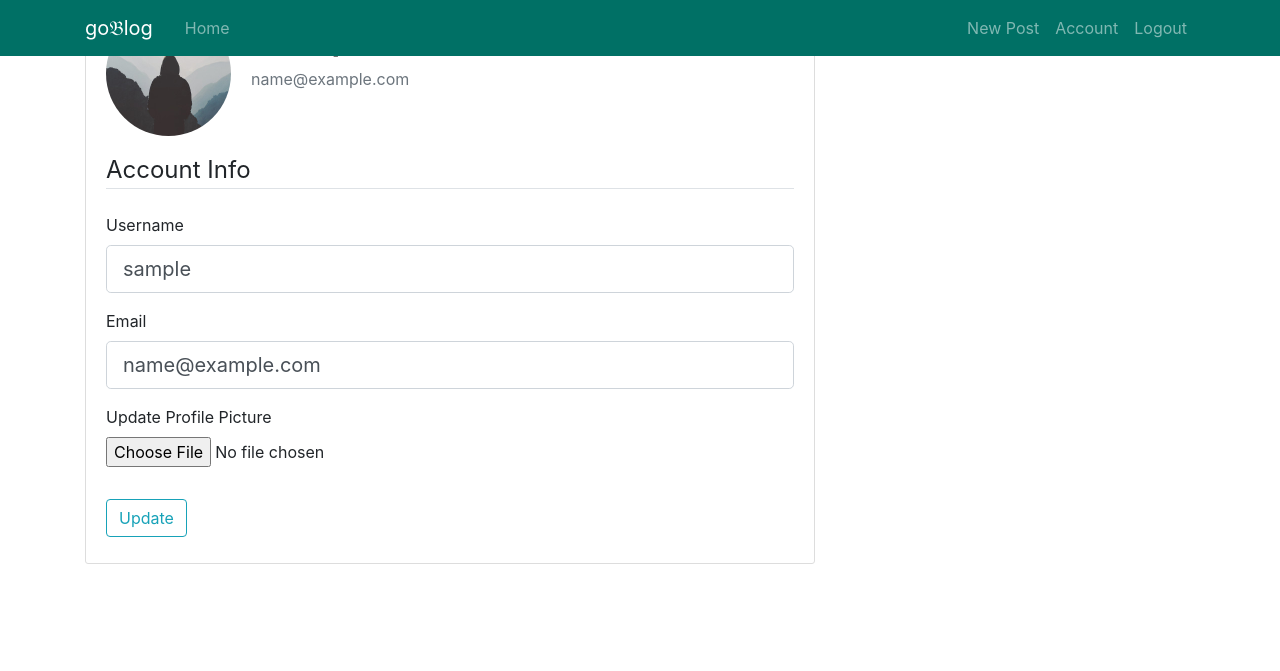
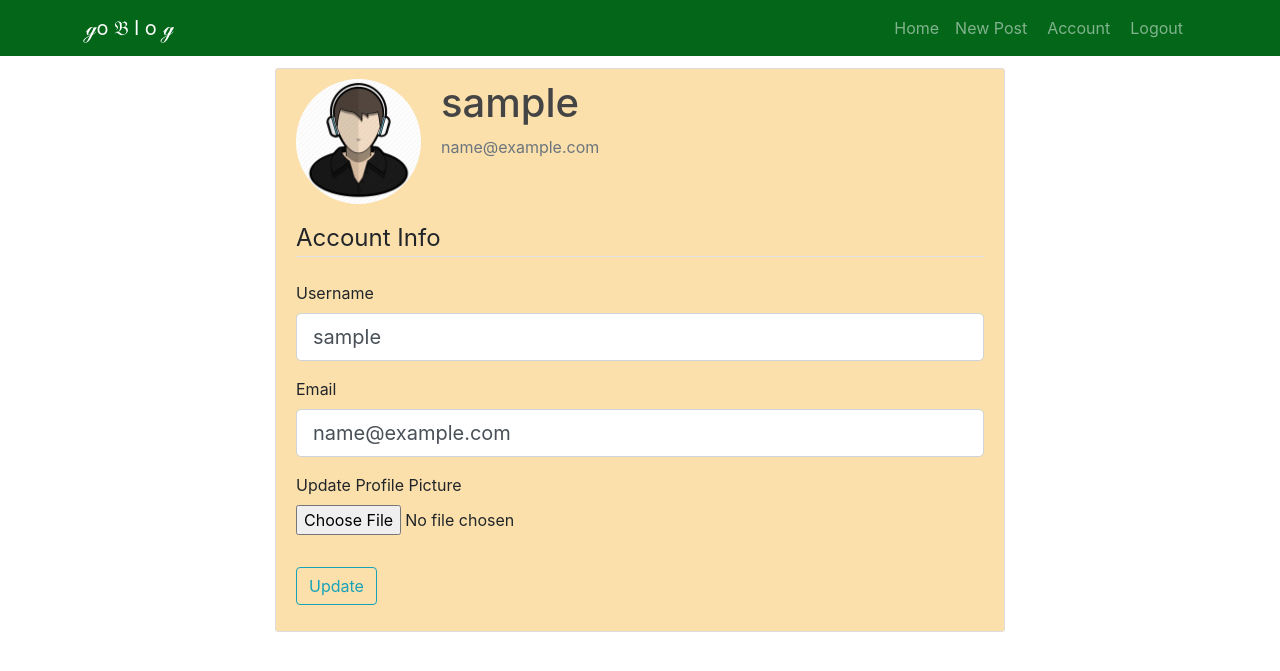
Before and after one commit to palvaibhav/go-blog, a Flask app: page /account in a window 1280 px wide. Shown: the top 671 px of the page. Run offline with Flask 2, Linux system fonts and the light colour scheme; the visitor is signed in with stand-in values (Sample User, id 1); data comes from the database, SQL or seed files in the repository; some libraries are stand-ins or nearby versions.

Commit message:
update style.css and layout.html

```diff
--- a/goblog/static/style.css
+++ b/goblog/static/style.css
@@ -14,7 +14,7 @@ h6 {
 }
 
 .bg-navcol {
-  background-color: #007065;
+  background-color: #036619;
 }
 
 .site-header .navbar-nav .nav-link {
@@ -29,8 +29,11 @@ h6 {
   font-weight: 500;
 }
 
+.make-center{
+  margin : 20px auto;
+}
 .content-section {
-  background: #ffffff;
+  background: #fbe0ac;
   padding: 10px 20px;
   border: 1px solid #dddddd;
   border-radius: 3px;
@@ -38,7 +41,7 @@ h6 {
 }
 
 .article-title {
-  color: #444444;
+  color: #1b012c;
 }
 
 a.article-title:hover {
--- a/goblog/templates/layout.html
+++ b/goblog/templates/layout.html
@@ -25,26 +25,25 @@
 
 <body>
     <header class="site-header">
-        <nav class="navbar navbar-expand-md bg-navcol navbar-dark fixed-top">
-            <div class="container ncoll">
-                <a class="navbar-brand mr-4" href="{{ url_for('main.home') }}">go&Bfr;log</a>
+        <nav class="navbar navbar-expand-md navbar-dark bg-navcol fixed-top">
+            <div class="container">
+                <a class="navbar-brand mr-4" href="{{ url_for('main.home') }}">&gscr;o &Bfr; l o &gscr;</a>
                 <button class="navbar-toggler" type="button" data-toggle="collapse" data-target="#navbarToggle"
                     aria-controls="navbarToggle" aria-expanded="false" aria-label="Toggle navigation">
                     <span class="navbar-toggler-icon"></span>
                 </button>
                 <div class="collapse navbar-collapse" id="navbarToggle">
-                    <div class="navbar-nav mr-auto">
+                    <!-- Navbar Right Side -->
+                    <div class="navbar-nav ml-auto">
                         <a class="nav-item nav-link" href="{{ url_for('main.home') }}">Home</a>
-                    </div>
-                    <!-- Navbar Right Side -->
-                    <div class="navbar-nav">
+
                         {% if current_user.is_authenticated %}
-                            <a class="nav-item nav-link" href="{{ url_for('posts.new_post') }}">New Post</a>
-                            <a class="nav-item nav-link" href="{{ url_for('users.account') }}">Account</a>
-                            <a class="nav-item nav-link" href="{{ url_for('users.logout') }}">Logout</a>
+                            <a class="nav-item nav-link mr-1" href="{{ url_for('posts.new_post') }}">New Post</a>
+                            <a class="nav-item nav-link mr-1" href="{{ url_for('users.account') }}">Account</a>
+                            <a class="nav-item nav-link mr-1" href="{{ url_for('users.logout') }}">Logout</a>
                         {% else %}
-                            <a class="nav-item nav-link" href="{{ url_for('users.login') }}">Login</a>
-                            <a class="nav-item nav-link" href="{{ url_for('users.register') }}">Register</a>
+                            <a class="nav-item nav-link mr-1" href="{{ url_for('users.login') }}">Login</a>
+                            <a class="nav-item nav-link mr-1" href="{{ url_for('users.register') }}">Register</a>
                         {% endif %}
                     </div>
                 </div>
@@ -52,8 +51,8 @@
         </nav>
     </header>
     <main role="main" class="container">
-        <div class="row">
-            <div class="col-md-8">
+        <div class="row mt-5">
+            <div class="col-md-8 make-center">
                 {% with messages = get_flashed_messages(with_categories=true) %}
                     {% if messages %}
                         {% for category, message in messages %}
```
Also changed, not shown: goblog/static/profile_pics/default.jpg.
